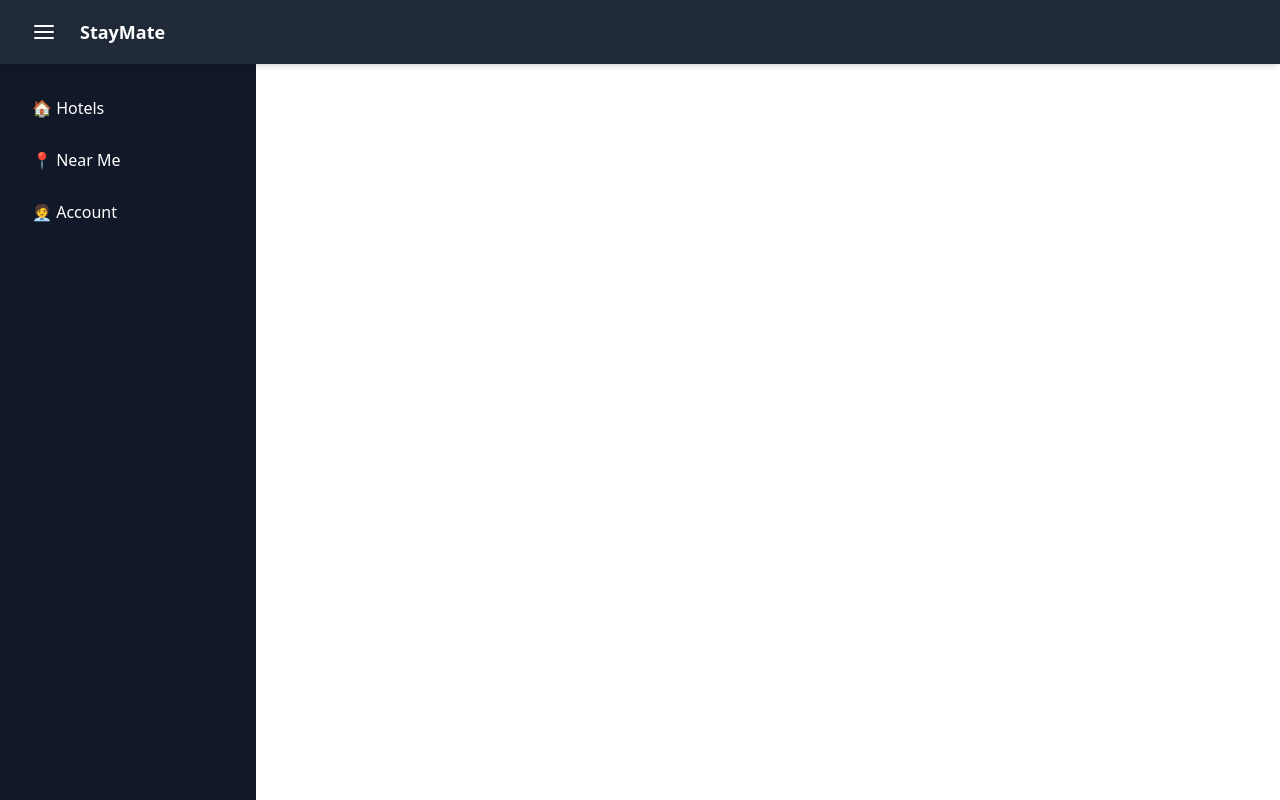
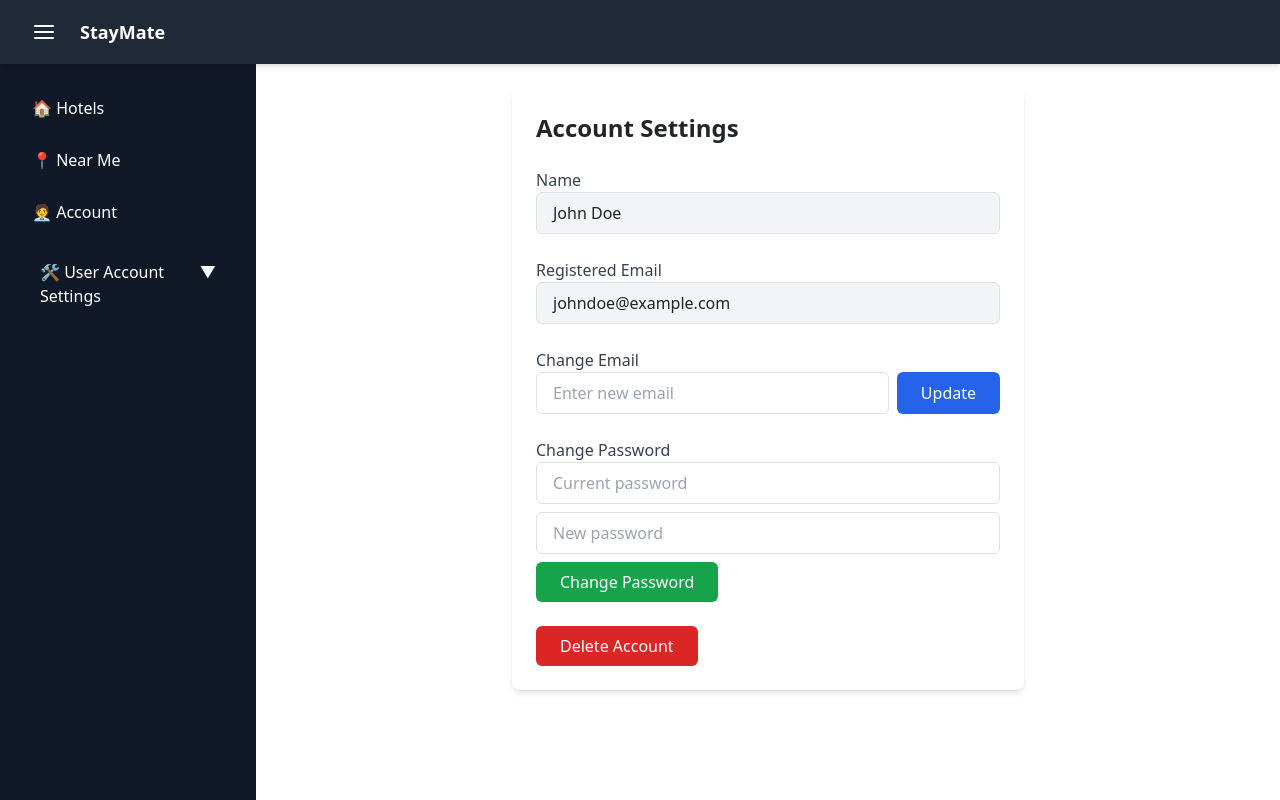
Before and after one commit to NgZhiKai/stayMate, a React (Vite) app in the folder frontend/hotel-booking-frontend/: page /user-account-settings in a window 1280 px wide. Built offline with nearby package versions, Linux system fonts and the light colour scheme.

Commit message:
Add UserAccountSettingsPage and SavedHotelsPage

```diff
--- a/frontend/hotel-booking-frontend/src/App.tsx
+++ b/frontend/hotel-booking-frontend/src/App.tsx
@@ -6,6 +6,9 @@ import Header from "./components/Header";
 import AccountPage from "./Pages/AccountPage";
 import NearMePage from "./Pages/NearMePage";
 import RegisterPage from "./Pages/RegisterPage";
+import UserAccountSettings from "./Pages/UserAccountSettings";
+import SavedHotels from "./Pages/SavedHotelsPage";
+
 
 const App: React.FC = () => {
   const [isOpen, setIsOpen] = useState(() => {
@@ -34,6 +37,8 @@ const App: React.FC = () => {
               <Route path="/nearme" element={<NearMePage />} />
               <Route path="/account" element={<AccountPage />} />
               <Route path="/register" element={<RegisterPage />} />
+              <Route path="/user-account-settings" element={<UserAccountSettings />} />
+              <Route path="/saved-hotels" element={<SavedHotels />} />
             </Routes>
           </div>
         </div>
--- /dev/null
+++ b/frontend/hotel-booking-frontend/src/Pages/SavedHotelsPage.tsx
@@ -0,0 +1,29 @@
+import React from "react";
+
+const SavedHotels = () => {
+  const savedHotels = [
+    { id: 1, name: "Grand Hotel", location: "New York" },
+    { id: 2, name: "Ocean View Resort", location: "California" },
+    { id: 3, name: "Mountain Retreat", location: "Colorado" },
+  ];
+
+  return (
+    <div className="p-6">
+      <h1 className="text-2xl font-bold mb-4">🏨 Your Saved Hotels</h1>
+      {savedHotels.length > 0 ? (
+        <ul className="space-y-3">
+          {savedHotels.map((hotel) => (
+            <li key={hotel.id} className="bg-gray-100 p-4 rounded-lg shadow">
+              <p className="font-semibold">{hotel.name}</p>
+              <p className="text-gray-600">{hotel.location}</p>
+            </li>
+          ))}
+        </ul>
+      ) : (
+        <p className="text-gray-500">You haven't saved any hotels yet.</p>
+      )}
+    </div>
+  );
+};
+
+export default SavedHotels;
--- /dev/null
+++ b/frontend/hotel-booking-frontend/src/Pages/UserAccountSettings.tsx
@@ -0,0 +1,118 @@
+import React, { useState, useEffect  } from "react";
+
+const UserAccountSettings = () => {
+  const [name, setName] = useState("John Doe");
+  const [email, setEmail] = useState("johndoe@example.com");
+  const [newEmail, setNewEmail] = useState("");
+  const [currentPassword, setCurrentPassword] = useState("");
+  const [newPassword, setNewPassword] = useState("");
+
+  // ✅ Load toggle state from localStorage on mount
+  const [isSettingsOpen, setIsSettingsOpen] = useState<boolean>(() => {
+    const savedState = localStorage.getItem("settingsOpen");
+    return savedState ? JSON.parse(savedState) : true;
+  });
+
+  useEffect(() => {
+    // ✅ Save to localStorage whenever isSettingsOpen changes
+    localStorage.setItem("settingsOpen", JSON.stringify(isSettingsOpen));
+  }, [isSettingsOpen]);
+
+
+  const handleEmailChange = () => {
+    if (newEmail.trim() !== "") {
+      setEmail(newEmail);
+      setNewEmail("");
+      alert("Email updated successfully!");
+    }
+  };
+
+  const handlePasswordChange = () => {
+    if (currentPassword && newPassword) {
+      alert("Password changed successfully!");
+      setCurrentPassword("");
+      setNewPassword("");
+    }
+  };
+
+  const handleDeleteAccount = () => {
+    if (window.confirm("Are you sure you want to delete your account? This action cannot be undone.")) {
+      alert("Account deleted.");
+      // Call API to delete account
+    }
+  };
+
+  return (
+    <div className="max-w-lg mx-auto bg-white shadow-md rounded-lg p-6">
+      <h2 className="text-2xl font-semibold mb-4">Account Settings</h2>
+
+      {/* User Info */}
+      <div className="mb-6">
+        <label className="block text-gray-700">Name</label>
+        <p className="border px-3 py-2 rounded bg-gray-100">{name}</p>
+      </div>
+
+      <div className="mb-6">
+        <label className="block text-gray-700">Registered Email</label>
+        <p className="border px-3 py-2 rounded bg-gray-100">{email}</p>
+      </div>
+
+      {/* Change Email */}
+      <div className="mb-6">
+        <label className="block text-gray-700">Change Email</label>
+        <div className="flex space-x-2">
+          <input
+            type="email"
+            className="w-full border px-3 py-2 rounded focus:outline-none focus:ring-2 focus:ring-blue-500"
+            placeholder="Enter new email"
+            value={newEmail}
+            onChange={(e) => setNewEmail(e.target.value)}
+          />
+          <button
+            onClick={handleEmailChange}
+            className="bg-blue-600 text-white px-4 py-2 rounded hover:bg-blue-700"
+          >
+            Update
+          </button>
+        </div>
+      </div>
+
+      {/* Change Password */}
+      <div className="mb-6">
+        <label className="block text-gray-700">Change Password</label>
+        <input
+          type="password"
+          className="w-full border px-3 py-2 rounded mb-2 focus:outline-none focus:ring-2 focus:ring-blue-500"
+          placeholder="Current password"
+          value={currentPassword}
+          onChange={(e) => setCurrentPassword(e.target.value)}
+        />
+        <input
+          type="password"
+          className="w-full border px-3 py-2 rounded mb-2 focus:outline-none focus:ring-2 focus:ring-blue-500"
+          placeholder="New password"
+          value={newPassword}
+          onChange={(e) => setNewPassword(e.target.value)}
+        />
+        <button
+          onClick={handlePasswordChange}
+          className="bg-green-600 text-white px-4 py-2 rounded hover:bg-green-700"
+        >
+          Change Password
+        </button>
+      </div>
+
+      {/* Delete Account */}
+      <div className="mt-6">
+        <button
+          onClick={handleDeleteAccount}
+          className="bg-red-600 text-white px-4 py-2 rounded hover:bg-red-700"
+        >
+          Delete Account
+        </button>
+      </div>
+    </div>
+  );
+};
+
+export default UserAccountSettings;
--- a/frontend/hotel-booking-frontend/src/components/Sidebar.tsx
+++ b/frontend/hotel-booking-frontend/src/components/Sidebar.tsx
@@ -1,4 +1,4 @@
-import React from "react";
+import React, { useState, useEffect } from "react";
 import { Link } from "react-router-dom";
 
 interface SidebarProps {
@@ -7,6 +7,16 @@ interface SidebarProps {
 }
 
 const Sidebar: React.FC<SidebarProps> = ({ isOpen }) => {
+  // ✅ Persistent state for expanding/collapsing the "User Account Settings" section
+  const [isSettingsOpen, setIsSettingsOpen] = useState(() => {
+    const saved = localStorage.getItem("settingsMenuOpen");
+    return saved ? JSON.parse(saved) : false;
+  });
+
+  useEffect(() => {
+    localStorage.setItem("settingsMenuOpen", JSON.stringify(isSettingsOpen));
+  }, [isSettingsOpen]);
+
   return (
     <div
       className={`fixed top-16 left-0 h-[calc(100vh-4rem)] w-64 bg-gray-900 text-white p-6 transition-all duration-300 z-40
@@ -22,6 +32,29 @@ const Sidebar: React.FC<SidebarProps> = ({ isOpen }) => {
         <Link to="/account" className="hover:bg-gray-700 p-2 rounded">
           🧑‍💼 Account
         </Link>
+
+        {/* ✅ Expandable Section: User Account Settings */}
+        <div className="hover:bg-gray-700 p-2 rounded">
+          <button
+            onClick={() => setIsSettingsOpen(!isSettingsOpen)}
+            className="w-full text-left flex justify-between p-2 rounded hover:bg-gray-700"
+          >
+            🛠️ User Account Settings
+            <span>{isSettingsOpen ? "▲" : "▼"}</span>
+          </button>
+
+          {/* ✅ Collapsible Sub-menu */}
+          {isSettingsOpen && (
+            <div className="ml-4 flex flex-col space-y-2">
+              <Link to="/user-account-settings" className="hover:bg-gray-700 p-2 rounded">
+                ⚙️ Settings
+              </Link>
+              <Link to="/saved-hotels" className="hover:bg-gray-700 p-2 rounded">
+                🏨 Saved Hotels
+              </Link>
+            </div>
+          )}
+        </div>
       </nav>
     </div>
   );
```
